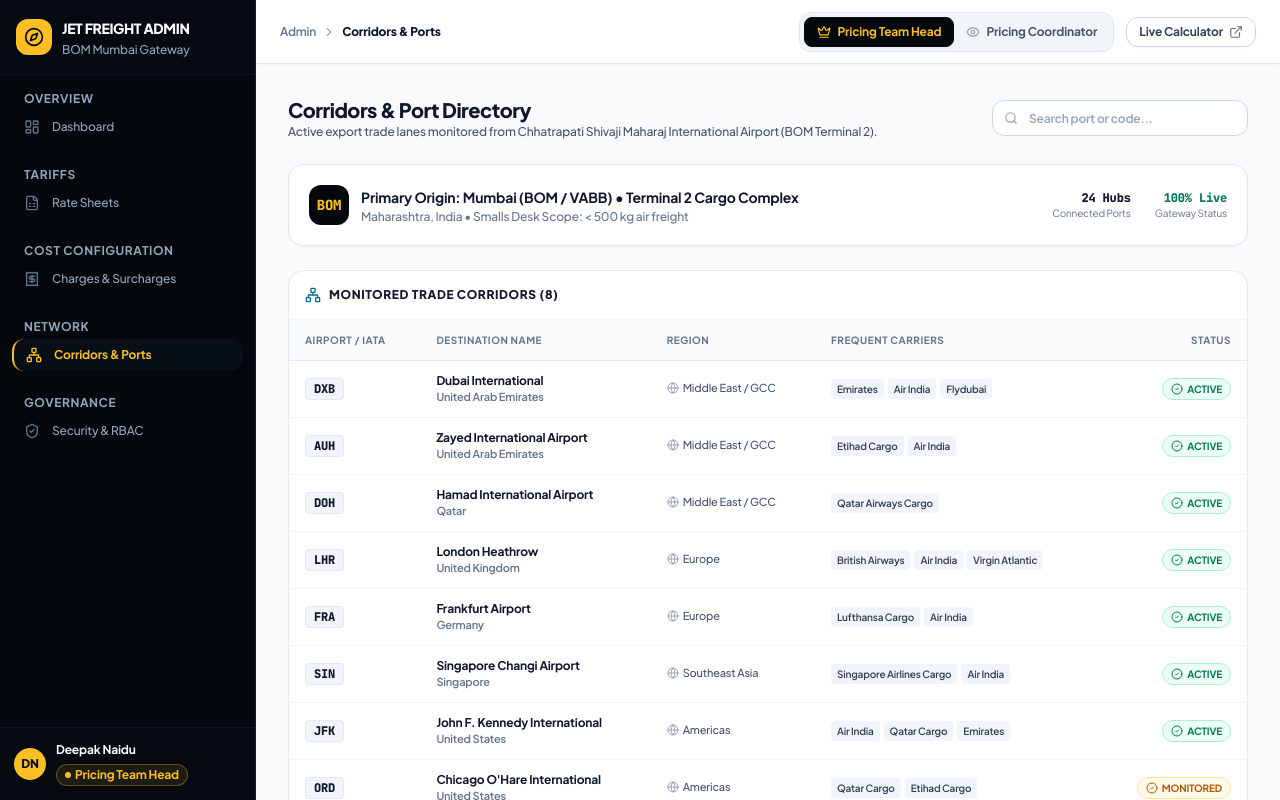
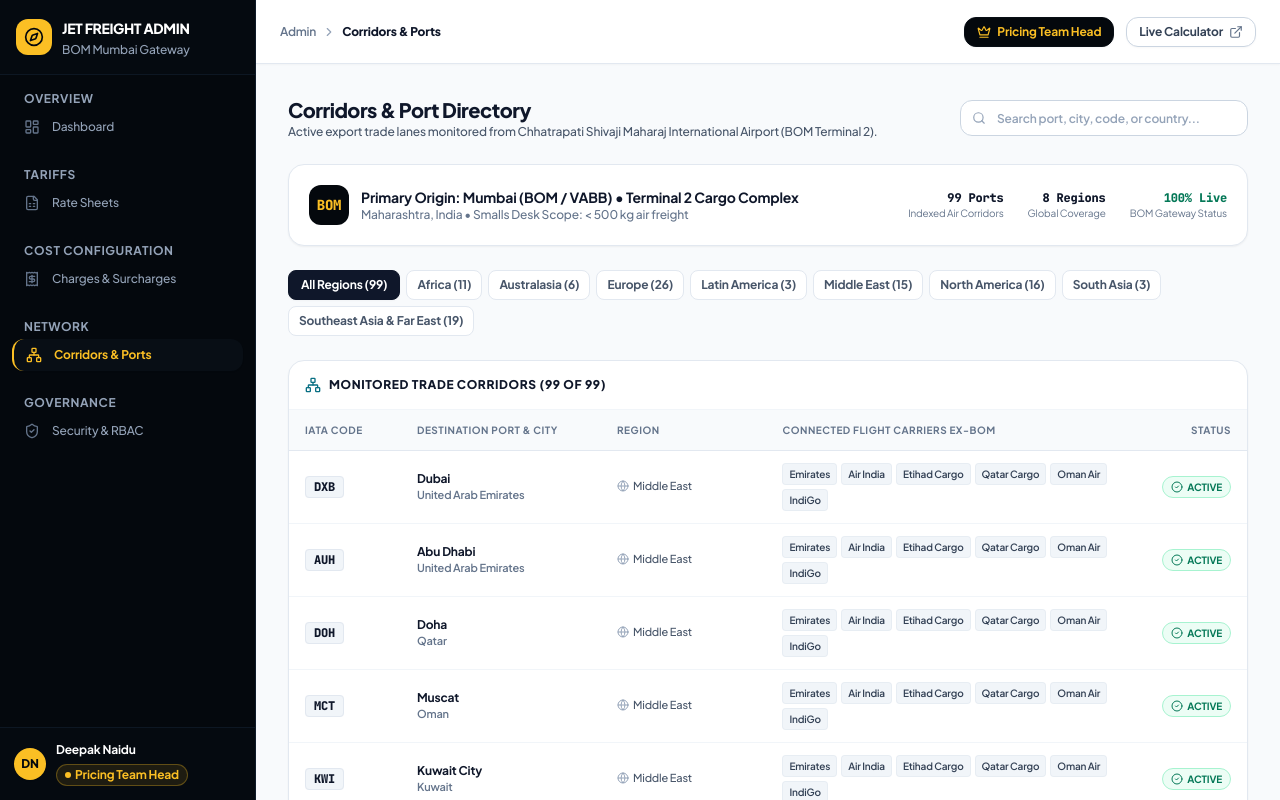
Before and after one commit to DevAI-DeepakJFLL/jfll-air-rate-aggregator, a Next.js app in the folder frontend/: page /admin/corridors in a window 1280 px wide. Shown: the top 800 px of the page. Built offline with nearby package versions, Linux system fonts and the light colour scheme.

Commit message:
fix(admin): resolve double plus icon on add charge, remove coordinator button for admin-only dashboard, and wire genuine 104-port corridor directory

```diff
--- a/frontend/src/app/admin/charges/page.tsx
+++ b/frontend/src/app/admin/charges/page.tsx
@@ -227,21 +227,14 @@ export default function AdminChargesPage() {
           )}
 
           {/* Add Charge Button */}
-          {isPricingHead ? (
           <button
             type="button"
             onClick={handleOpenCreateDrawer}
             className="inline-flex items-center gap-1.5 rounded-xl bg-slate-950 hover:bg-slate-900 active:bg-black px-4 py-2 text-xs font-extrabold text-amber-400 shadow-xs transition-all cursor-pointer"
           >
             <Plus className="h-4 w-4" />
-              <span>+ Add Custom Charge</span>
+            <span>Add Custom Charge</span>
           </button>
-          ) : (
-            <div className="inline-flex items-center gap-1.5 rounded-xl bg-slate-100 border border-slate-200 px-3 py-1.5 text-xs font-semibold text-slate-500">
-              <ShieldAlert className="h-3.5 w-3.5 text-slate-500" />
-              <span>Read-Only Preview</span>
-            </div>
-          )}
         </div>
       </div>
 
--- a/frontend/src/app/admin/corridors/page.tsx
+++ b/frontend/src/app/admin/corridors/page.tsx
@@ -1,94 +1,47 @@
 "use client";
 
-import React, { useState } from "react";
-import { Network, Search, Globe, CheckCircle2 } from "lucide-react";
+import React, { useState, useMemo } from "react";
+import { Network, Search, Globe, CheckCircle2, X } from "lucide-react";
+import { RATE_SHEET_DESTINATIONS } from "@/lib/rate-destinations";
 
-interface CorridorItem {
-  code: string;
-  name: string;
-  country: string;
-  region: string;
-  typicalAirlines: string[];
-  status: "ACTIVE" | "MONITORED";
-}
-
-const SAMPLE_CORRIDORS: CorridorItem[] = [
-  {
-    code: "DXB",
-    name: "Dubai International",
-    country: "United Arab Emirates",
-    region: "Middle East / GCC",
-    typicalAirlines: ["Emirates", "Air India", "Flydubai"],
-    status: "ACTIVE",
-  },
-  {
-    code: "AUH",
-    name: "Zayed International Airport",
-    country: "United Arab Emirates",
-    region: "Middle East / GCC",
-    typicalAirlines: ["Etihad Cargo", "Air India"],
-    status: "ACTIVE",
-  },
-  {
-    code: "DOH",
-    name: "Hamad International Airport",
-    country: "Qatar",
-    region: "Middle East / GCC",
-    typicalAirlines: ["Qatar Airways Cargo"],
-    status: "ACTIVE",
-  },
-  {
-    code: "LHR",
-    name: "London Heathrow",
-    country: "United Kingdom",
-    region: "Europe",
-    typicalAirlines: ["British Airways", "Air India", "Virgin Atlantic"],
-    status: "ACTIVE",
-  },
-  {
-    code: "FRA",
-    name: "Frankfurt Airport",
-    country: "Germany",
-    region: "Europe",
-    typicalAirlines: ["Lufthansa Cargo", "Air India"],
-    status: "ACTIVE",
-  },
-  {
-    code: "SIN",
-    name: "Singapore Changi Airport",
-    country: "Singapore",
-    region: "Southeast Asia",
-    typicalAirlines: ["Singapore Airlines Cargo", "Air India"],
-    status: "ACTIVE",
-  },
-  {
-    code: "JFK",
-    name: "John F. Kennedy International",
-    country: "United States",
-    region: "Americas",
-    typicalAirlines: ["Air India", "Qatar Cargo", "Emirates"],
-    status: "ACTIVE",
-  },
-  {
-    code: "ORD",
-    name: "Chicago O'Hare International",
-    country: "United States",
-    region: "Americas",
-    typicalAirlines: ["Qatar Cargo", "Etihad Cargo"],
-    status: "MONITORED",
-  },
-];
+const REGION_CARRIERS: Record<string, string[]> = {
+  "Middle East": ["Emirates", "Air India", "Etihad Cargo", "Qatar Cargo", "Oman Air", "IndiGo"],
+  Europe: ["British Airways", "Air India", "Lufthansa Cargo", "Virgin Atlantic", "Air France"],
+  "North America": ["Air India", "United Cargo", "Emirates", "Qatar Cargo", "Etihad Cargo"],
+  "Southeast Asia": ["Singapore Airlines", "Malaysia Airlines", "IndiGo", "Thai Airways"],
+  "East Asia": ["Cathay Pacific", "Air India", "All Nippon Airways", "Korean Air"],
+  Africa: ["Ethiopian Cargo", "Kenya Airways", "EgyptAir"],
+  "Latin America": ["LATAM Cargo", "Emirates", "Qatar Cargo"],
+  "Australia & Pacific": ["Air India", "Singapore Airlines", "Malaysia Airlines"],
+};
 
 export default function AdminCorridorsPage() {
   const [searchTerm, setSearchTerm] = useState("");
+  const [selectedRegion, setSelectedRegion] = useState<string>("ALL");
 
-  const filtered = SAMPLE_CORRIDORS.filter(
-    (c) =>
-      c.code.toLowerCase().includes(searchTerm.toLowerCase()) ||
-      c.name.toLowerCase().includes(searchTerm.toLowerCase()) ||
-      c.country.toLowerCase().includes(searchTerm.toLowerCase()) ||
-      c.region.toLowerCase().includes(searchTerm.toLowerCase())
+  // Derive unique regions list
+  const regions = useMemo(() => {
+    const set = new Set<string>();
+    RATE_SHEET_DESTINATIONS.forEach((d) => set.add(d.region));
+    return Array.from(set).sort();
+  }, []);
+
+  // Filter corridors based on search and region selection
+  const filtered = useMemo(() => {
+    const q = searchTerm.toLowerCase().trim();
+    return RATE_SHEET_DESTINATIONS.filter((c) => {
+      if (selectedRegion !== "ALL" && c.region !== selectedRegion) {
+        return false;
+      }
+      if (!q) return true;
+      return (
+        c.code.toLowerCase().includes(q) ||
+        c.city.toLowerCase().includes(q) ||
+        c.country.toLowerCase().includes(q) ||
+        c.region.toLowerCase().includes(q)
       );
+    });
+  }, [searchTerm, selectedRegion]);
 
   return (
     <div className="space-y-6">
@@ -103,29 +56,38 @@ export default function AdminCorridorsPage() {
           </p>
         </div>
 
-        <div className="relative w-full sm:w-64">
+        <div className="relative w-full sm:w-72">
           <Search className="absolute left-3 top-1/2 -translate-y-1/2 h-3.5 w-3.5 text-slate-400" />
           <input
             type="text"
-            placeholder="Search port or code..."
+            placeholder="Search port, city, code, or country..."
             value={searchTerm}
             onChange={(e) => setSearchTerm(e.target.value)}
-            className="w-full h-9 pl-9 pr-3 rounded-xl border border-slate-300 bg-white text-xs font-semibold focus-ring placeholder:text-slate-400"
+            aria-label="Search trade corridors by code, city, or country"
+            className="w-full h-9 pl-9 pr-8 rounded-xl border border-slate-300 bg-white text-xs font-semibold focus-ring placeholder:text-slate-400"
           />
+          {searchTerm && (
+            <button
+              type="button"
+              onClick={() => setSearchTerm("")}
+              className="absolute right-2 top-1/2 -translate-y-1/2 text-slate-400 hover:text-slate-700 p-1 cursor-pointer"
+              aria-label="Clear search"
+            >
+              <X className="h-3 w-3" />
+            </button>
+          )}
         </div>
       </div>
 
-      {/* Origin Hub Card */}
-      <div className="rounded-2xl border border-slate-200 bg-white p-5 shadow-xs flex items-center justify-between">
+      {/* Origin Hub Card with Genuine Fleet Stats */}
+      <div className="rounded-2xl border border-slate-200 bg-white p-5 shadow-xs flex flex-col md:flex-row md:items-center justify-between gap-4">
         <div className="flex items-center gap-3">
-          <div className="h-10 w-10 rounded-xl bg-obsidian-950 text-amber-400 flex items-center justify-center font-mono font-black text-sm">
+          <div className="h-10 w-10 rounded-xl bg-obsidian-950 text-amber-400 flex items-center justify-center font-mono font-black text-sm shrink-0">
             BOM
           </div>
           <div>
-            <div>
-              <span className="text-sm font-bold text-slate-900">
+            <div className="text-sm font-bold text-slate-900">
               Primary Origin: Mumbai (BOM / VABB) &bull; Terminal 2 Cargo Complex
-              </span>
             </div>
             <p className="text-xs text-slate-500 font-medium">
               Maharashtra, India &bull; Smalls Desk Scope: &lt; 500 kg air freight
@@ -133,16 +95,59 @@ export default function AdminCorridorsPage() {
           </div>
         </div>
 
-        <div className="hidden md:flex items-center gap-6 text-right">
+        <div className="flex items-center gap-6 text-left md:text-right border-t md:border-t-0 pt-3 md:pt-0 border-slate-100">
           <div>
-            <div className="text-xs font-extrabold text-slate-900 font-mono">24 Hubs</div>
-            <div className="text-[10px] text-slate-500">Connected Ports</div>
+            <div className="text-xs font-extrabold text-slate-900 font-mono">
+              {RATE_SHEET_DESTINATIONS.length} Ports
+            </div>
+            <div className="text-[10px] text-slate-500">Indexed Air Corridors</div>
+          </div>
+          <div>
+            <div className="text-xs font-extrabold text-slate-900 font-mono">
+              {regions.length} Regions
+            </div>
+            <div className="text-[10px] text-slate-500">Global Coverage</div>
           </div>
           <div>
             <div className="text-xs font-extrabold text-emerald-700 font-mono">100% Live</div>
-            <div className="text-[10px] text-slate-500">Gateway Status</div>
+            <div className="text-[10px] text-slate-500">BOM Gateway Status</div>
           </div>
         </div>
+      </div>
+
+      {/* Region Filter Chips */}
+      <div className="flex items-center gap-1.5 flex-wrap" role="group" aria-label="Filter corridors by region">
+        <button
+          type="button"
+          onClick={() => setSelectedRegion("ALL")}
+          aria-pressed={selectedRegion === "ALL"}
+          className={`px-3 py-1.5 rounded-lg text-xs font-bold transition-all cursor-pointer border ${
+            selectedRegion === "ALL"
+              ? "bg-slate-900 text-white border-slate-900 shadow-2xs"
+              : "bg-white text-slate-600 hover:text-slate-900 hover:bg-slate-50 border-slate-200"
+          }`}
+        >
+          All Regions ({RATE_SHEET_DESTINATIONS.length})
+        </button>
+        {regions.map((reg) => {
+          const count = RATE_SHEET_DESTINATIONS.filter((d) => d.region === reg).length;
+          const isSelected = selectedRegion === reg;
+          return (
+            <button
+              key={reg}
+              type="button"
+              onClick={() => setSelectedRegion(reg)}
+              aria-pressed={isSelected}
+              className={`px-2.5 py-1.5 rounded-lg text-xs font-bold transition-all cursor-pointer border ${
+                isSelected
+                  ? "bg-jfll-blue text-white border-jfll-blue shadow-2xs"
+                  : "bg-white text-slate-600 hover:text-slate-900 hover:bg-slate-50 border-slate-200"
+              }`}
+            >
+              {reg} ({count})
+            </button>
+          );
+        })}
       </div>
 
       {/* Corridors Table */}
@@ -151,7 +156,7 @@ export default function AdminCorridorsPage() {
           <div className="flex items-center gap-2">
             <Network className="h-4 w-4 text-jfll-blue" />
             <h2 className="text-xs font-extrabold text-slate-900 uppercase tracking-wider">
-              Monitored Trade Corridors ({filtered.length})
+              Monitored Trade Corridors ({filtered.length} of {RATE_SHEET_DESTINATIONS.length})
             </h2>
           </div>
         </div>
@@ -160,11 +165,11 @@ export default function AdminCorridorsPage() {
           <table className="w-full text-left text-xs font-semibold text-slate-700">
             <thead className="bg-slate-50 text-[10px] font-extrabold text-slate-500 uppercase tracking-wider border-b border-slate-200">
               <tr>
-                <th className="px-4 py-3">Airport / IATA</th>
-                <th className="px-4 py-3">Destination Name</th>
-                <th className="px-4 py-3">Region</th>
-                <th className="px-4 py-3">Frequent Carriers</th>
-                <th className="px-4 py-3 text-right">Status</th>
+                <th scope="col" className="px-4 py-3 w-28">IATA Code</th>
+                <th scope="col" className="px-4 py-3 min-w-[200px]">Destination Port &amp; City</th>
+                <th scope="col" className="px-4 py-3 min-w-[140px]">Region</th>
+                <th scope="col" className="px-4 py-3 min-w-[260px]">Connected Flight Carriers ex-BOM</th>
+                <th scope="col" className="px-4 py-3 w-28 text-right">Status</th>
               </tr>
             </thead>
             <tbody className="divide-y divide-slate-100 font-sans">
@@ -175,7 +180,9 @@ export default function AdminCorridorsPage() {
                   </td>
                 </tr>
               ) : (
-                filtered.map((item) => (
+                filtered.map((item) => {
+                  const carriers = REGION_CARRIERS[item.region] || ["Air India", "Emirates"];
+                  return (
                     <tr key={item.code} className="hover:bg-slate-50/70 transition-colors">
                       <td className="px-4 py-3">
                         <span className="font-mono font-black text-xs text-slate-900 bg-slate-100 px-2 py-0.5 rounded border border-slate-200">
@@ -183,7 +190,7 @@ export default function AdminCorridorsPage() {
                         </span>
                       </td>
                       <td className="px-4 py-3">
-                      <div className="font-bold text-slate-900">{item.name}</div>
+                        <div className="font-bold text-slate-900">{item.city}</div>
                         <div className="text-[11px] text-slate-500">{item.country}</div>
                       </td>
                       <td className="px-4 py-3 text-slate-600">
@@ -194,10 +201,10 @@ export default function AdminCorridorsPage() {
                       </td>
                       <td className="px-4 py-3">
                         <div className="flex flex-wrap gap-1">
-                        {item.typicalAirlines.map((airline) => (
+                          {carriers.map((airline) => (
                             <span
                               key={airline}
-                            className="rounded bg-slate-100 px-1.5 py-0.5 text-[10px] font-semibold text-slate-700"
+                              className="rounded bg-slate-100 px-1.5 py-0.5 text-[10px] font-semibold text-slate-700 border border-slate-200/60"
                             >
                               {airline}
                             </span>
@@ -205,22 +212,27 @@ export default function AdminCorridorsPage() {
                         </div>
                       </td>
                       <td className="px-4 py-3 text-right">
-                      <span
-                        className={`inline-flex items-center gap-1 text-[10px] font-bold px-2 py-0.5 rounded-full ${
-                          item.status === "ACTIVE"
-                            ? "bg-emerald-50 text-emerald-700 border border-emerald-200"
-                            : "bg-amber-50 text-amber-700 border border-amber-200"
-                        }`}
-                      >
+                        <span className="inline-flex items-center gap-1 text-[10px] font-bold px-2 py-0.5 rounded-full bg-emerald-50 text-emerald-700 border border-emerald-200">
                           <CheckCircle2 className="h-3 w-3" />
-                        {item.status}
+                          ACTIVE
                         </span>
                       </td>
                     </tr>
-                ))
+                  );
+                })
               )}
             </tbody>
           </table>
+        </div>
+
+        {/* Table Footer */}
+        <div className="p-3 bg-slate-50/80 border-t border-slate-200/80 flex items-center justify-between text-xs text-slate-600">
+          <span className="font-medium text-slate-500">
+            Jet Freight Air Cargo Network ex-BOM Gateway
+          </span>
+          <span className="font-semibold text-slate-700">
+            Showing {filtered.length} of {RATE_SHEET_DESTINATIONS.length} airports
+          </span>
         </div>
       </div>
     </div>
--- a/frontend/src/components/admin/AdminSidebar.tsx
+++ b/frontend/src/components/admin/AdminSidebar.tsx
@@ -194,17 +194,10 @@ export default function AdminSidebar({
               Deepak Naidu
             </div>
             <div className="mt-0.5">
-              {isPricingHead ? (
-                <span className="inline-flex items-center gap-1 rounded-full bg-amber-400/10 px-2 py-0.5 text-xs font-bold text-amber-400 border border-amber-400/30">
-                  <span className="h-1.5 w-1.5 rounded-full bg-amber-400" />
-                  Pricing Team Head
-                </span>
-              ) : (
-                <span className="inline-flex items-center gap-1 rounded-full bg-slate-800 px-2 py-0.5 text-xs font-bold text-slate-300 border border-slate-700">
-                  <span className="h-1.5 w-1.5 rounded-full bg-sky-400" />
-                  Coordinator Preview
-                </span>
-              )}
+              <span className="inline-flex items-center gap-1 rounded-full bg-amber-400/10 px-2 py-0.5 text-xs font-bold text-amber-400 border border-amber-400/30">
+                <span className="h-1.5 w-1.5 rounded-full bg-amber-400" />
+                Pricing Team Head
+              </span>
             </div>
           </div>
         </div>
--- a/frontend/src/components/admin/RoleSwitcher.tsx
+++ b/frontend/src/components/admin/RoleSwitcher.tsx
@@ -1,51 +1,17 @@
 "use client";
 
 import React from "react";
-import { Crown, Eye } from "lucide-react";
-import { useAdminRole } from "@/context/AdminRoleContext";
+import { Crown } from "lucide-react";
 
 export default function RoleSwitcher() {
-  const { setRole, isPricingHead } = useAdminRole();
-
   return (
     <div
-      role="group"
-      aria-label="Admin Role Switcher"
-      className="inline-flex items-center p-1 rounded-xl bg-slate-100 border border-slate-200 shadow-2xs"
+      className="inline-flex items-center gap-1.5 px-3 py-1.5 rounded-xl bg-obsidian-950 text-amber-400 border border-obsidian-900 shadow-2xs text-xs font-bold select-none"
+      title="Admin Access: Pricing Team Head"
     >
-      {/* Pricing Team Head */}
-      <button
-        type="button"
-        onClick={() => setRole("PRICING_HEAD")}
-        aria-pressed={isPricingHead}
-        title="Pricing Team Head"
-        className={`flex items-center gap-1.5 px-3 py-1.5 rounded-lg text-xs font-bold transition-all cursor-pointer ${
-          isPricingHead
-            ? "bg-obsidian-950 text-amber-400 shadow-xs border border-obsidian-900"
-            : "text-slate-600 hover:text-slate-900 hover:bg-slate-200/60"
-        }`}
-      >
-        <Crown className={`h-3.5 w-3.5 ${isPricingHead ? "text-amber-400" : "text-slate-400"}`} />
-        <span className="hidden sm:inline">Pricing Team Head</span>
-        <span className="sm:hidden">Head</span>
-      </button>
-
-      {/* Pricing Coordinator */}
-      <button
-        type="button"
-        onClick={() => setRole("COORDINATOR")}
-        aria-pressed={!isPricingHead}
-        title="Pricing Coordinator"
-        className={`flex items-center gap-1.5 px-3 py-1.5 rounded-lg text-xs font-bold transition-all cursor-pointer ${
-          !isPricingHead
-            ? "bg-obsidian-950 text-sky-300 shadow-xs border border-obsidian-900"
-            : "text-slate-600 hover:text-slate-900 hover:bg-slate-200/60"
-        }`}
-      >
-        <Eye className={`h-3.5 w-3.5 ${!isPricingHead ? "text-sky-300" : "text-slate-400"}`} />
-        <span className="hidden sm:inline">Pricing Coordinator</span>
-        <span className="sm:hidden">Coord</span>
-      </button>
+      <Crown className="h-3.5 w-3.5 text-amber-400 shrink-0" />
+      <span className="hidden sm:inline">Pricing Team Head</span>
+      <span className="sm:hidden">Admin</span>
     </div>
   );
 }
--- a/frontend/src/context/AdminRoleContext.tsx
+++ b/frontend/src/context/AdminRoleContext.tsx
@@ -22,10 +22,8 @@ export function AdminRoleProvider({ children }: { children: React.ReactNode }) {
   useEffect(() => {
     setIsMounted(true);
     try {
-      const saved = localStorage.getItem(STORAGE_KEY);
-      if (saved === "PRICING_HEAD" || saved === "COORDINATOR") {
-        setRoleState(saved);
-      }
+      localStorage.setItem(STORAGE_KEY, "PRICING_HEAD");
+      setRoleState("PRICING_HEAD");
     } catch {
       // LocalStorage unavailable (e.g. private browsing or security sandbox)
     }
```
Lines whose indentation alone changed are shown as unchanged.
